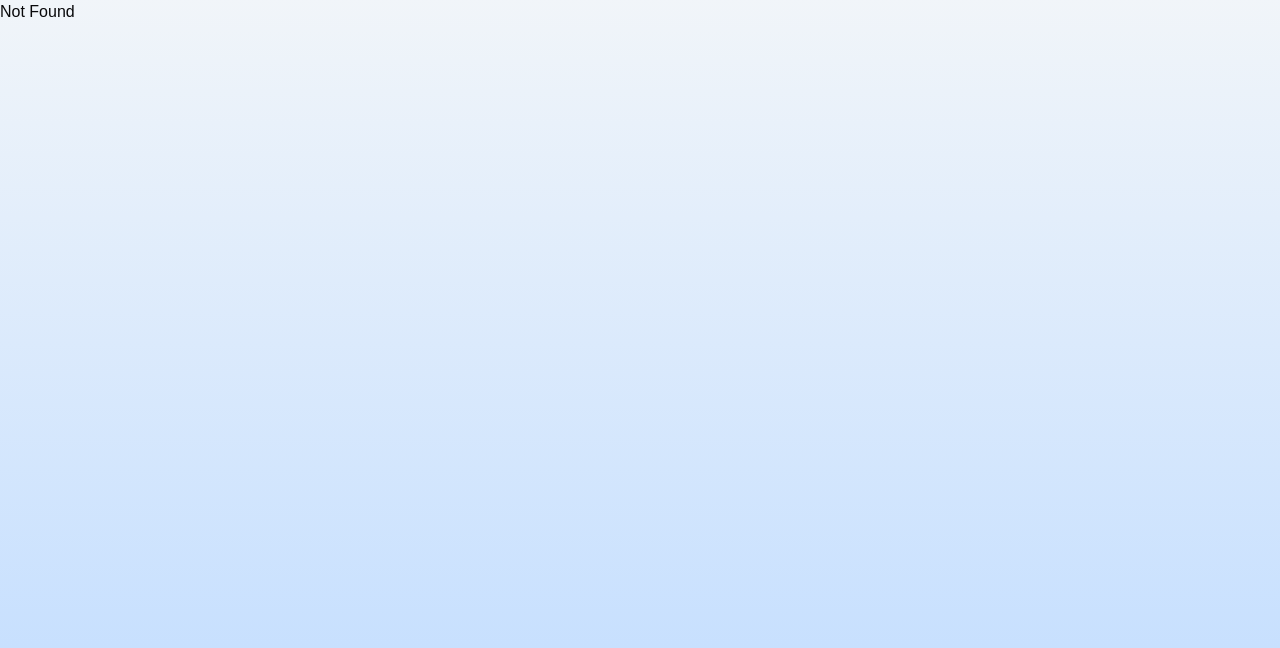
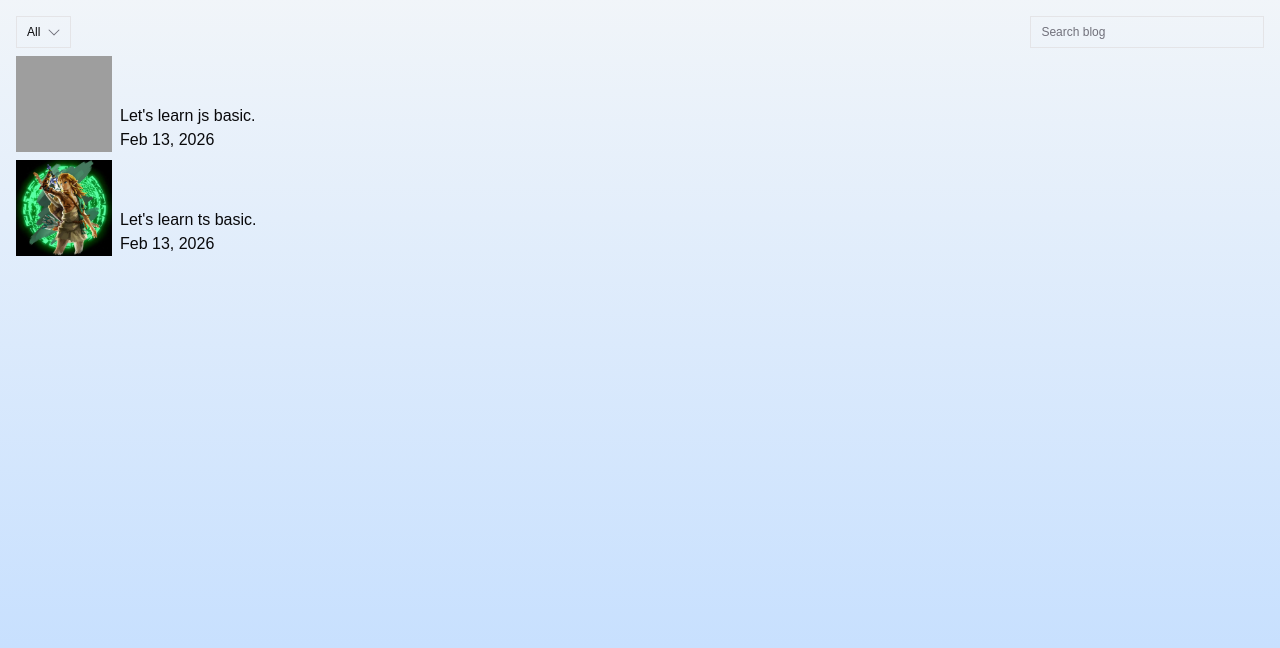
Before and after one commit to rahulroy0322/rotion, a React (Vite) app in the folder apps/blog/: page /#/admin/blog/manage in a window 1280 px wide. Shown: the top 648 px of the page. Built offline with nearby package versions, Linux system fonts and the light colour scheme; grey boxes are pictures that could not be loaded.

Commit message:
feat: add manage route to project

```diff
--- a/apps/blog/src/routeTree.gen.ts
+++ b/apps/blog/src/routeTree.gen.ts
@@ -17,6 +17,7 @@ import { Route as blogBlogSlugRouteImport } from './routes/(blog)/blog/$slug'
 import { Route as blogIndexRouteImport } from './routes/(blog)/index'
 import { Route as blogRouteRouteImport } from './routes/(blog)/route'
 import { Route as AdminBlogCreateRouteImport } from './routes/admin/blog/create'
+import { Route as AdminBlogManageRouteImport } from './routes/admin/blog/manage'
 import { Route as AdminRouteRouteImport } from './routes/admin/route'
 
 const AdminRouteRoute = AdminRouteRouteImport.update({
@@ -52,6 +53,11 @@ const authForgetRoute = authForgetRouteImport.update({
   path: '/forget',
   getParentRoute: () => authRouteRoute,
 } as any)
+const AdminBlogManageRoute = AdminBlogManageRouteImport.update({
+  id: '/blog/manage',
+  path: '/blog/manage',
+  getParentRoute: () => AdminRouteRoute,
+} as any)
 const AdminBlogCreateRoute = AdminBlogCreateRouteImport.update({
   id: '/blog/create',
   path: '/blog/create',
@@ -71,6 +77,7 @@ export interface FileRoutesByFullPath {
   '/': typeof blogIndexRoute
   '/blog/$slug': typeof blogBlogSlugRoute
   '/admin/blog/create': typeof AdminBlogCreateRoute
+  '/admin/blog/manage': typeof AdminBlogManageRoute
 }
 export interface FileRoutesByTo {
   '/admin': typeof AdminRouteRouteWithChildren
@@ -80,6 +87,7 @@ export interface FileRoutesByTo {
   '/': typeof blogIndexRoute
   '/blog/$slug': typeof blogBlogSlugRoute
   '/admin/blog/create': typeof AdminBlogCreateRoute
+  '/admin/blog/manage': typeof AdminBlogManageRoute
 }
 export interface FileRoutesById {
   __root__: typeof rootRouteImport
@@ -92,6 +100,7 @@ export interface FileRoutesById {
   '/(blog)/': typeof blogIndexRoute
   '/(blog)/blog/$slug': typeof blogBlogSlugRoute
   '/admin/blog/create': typeof AdminBlogCreateRoute
+  '/admin/blog/manage': typeof AdminBlogManageRoute
 }
 export interface FileRouteTypes {
   fileRoutesByFullPath: FileRoutesByFullPath
@@ -103,6 +112,7 @@ export interface FileRouteTypes {
     | '/'
     | '/blog/$slug'
     | '/admin/blog/create'
+    | '/admin/blog/manage'
   fileRoutesByTo: FileRoutesByTo
   to:
     | '/admin'
@@ -112,6 +122,7 @@ export interface FileRouteTypes {
     | '/'
     | '/blog/$slug'
     | '/admin/blog/create'
+    | '/admin/blog/manage'
   id:
     | '__root__'
     | '/(auth)'
@@ -123,6 +134,7 @@ export interface FileRouteTypes {
     | '/(blog)/'
     | '/(blog)/blog/$slug'
     | '/admin/blog/create'
+    | '/admin/blog/manage'
   fileRoutesById: FileRoutesById
 }
 export interface RootRouteChildren {
@@ -182,6 +194,13 @@ declare module '@tanstack/react-router' {
       preLoaderRoute: typeof authForgetRouteImport
       parentRoute: typeof authRouteRoute
     }
+    '/admin/blog/manage': {
+      id: '/admin/blog/manage'
+      path: '/blog/manage'
+      fullPath: '/admin/blog/manage'
+      preLoaderRoute: typeof AdminBlogManageRouteImport
+      parentRoute: typeof AdminRouteRoute
+    }
     '/admin/blog/create': {
       id: '/admin/blog/create'
       path: '/blog/create'
@@ -231,10 +250,12 @@ const blogRouteRouteWithChildren = blogRouteRoute._addFileChildren(
 
 interface AdminRouteRouteChildren {
   AdminBlogCreateRoute: typeof AdminBlogCreateRoute
+  AdminBlogManageRoute: typeof AdminBlogManageRoute
 }
 
 const AdminRouteRouteChildren: AdminRouteRouteChildren = {
   AdminBlogCreateRoute: AdminBlogCreateRoute,
+  AdminBlogManageRoute: AdminBlogManageRoute,
 }
 
 const AdminRouteRouteWithChildren = AdminRouteRoute._addFileChildren(
--- /dev/null
+++ b/apps/blog/src/routes/admin/blog/manage.tsx
@@ -0,0 +1,181 @@
+import { createFileRoute, Link } from '@tanstack/react-router'
+import { useMemo, useState } from 'react'
+import { Input } from 'ui/ui/input'
+import {
+  Select,
+  SelectContent,
+  SelectItem,
+  SelectTrigger,
+  SelectValue,
+} from 'ui/ui/select'
+import { Image } from '#/components/image'
+import type { BlogStatusType, BlogType, CategoryType } from '#/types'
+import { timeFormat } from '#/utils/time'
+
+type BlogStatus = BlogStatusType | 'all'
+
+const Route = createFileRoute('/admin/blog/manage')({
+  component: RouteComponent,
+})
+
+const desc =
+  'Lorem ipsum dolor sit amet consectetur adipisicing elit. Cum quidem consequatur est quaerat exercitationem officiis at itaque vero totam odio possimus placeat ut explicabo distinctio id'
+
+const time = new Date()
+
+const categories = [
+  {
+    _id: '1',
+    name: 'web dev',
+  },
+  {
+    _id: '2',
+    name: 'basic',
+  },
+  {
+    _id: '3',
+    name: 'web dev',
+  },
+  {
+    _id: '4',
+    name: 'basic',
+  },
+  {
+    _id: '5',
+    name: 'basic',
+  },
+] as const satisfies CategoryType[]
+
+const blogs = [
+  {
+    _id: '1',
+    title: "Let's learn js basic.",
+    slug: 'let-learn-js-basic',
+    desc,
+    images: [
+      {
+        url: '/write.jpg',
+      },
+    ],
+    author: {
+      name: 'Author Name',
+      avatar: '/avatar.webp',
+    },
+    time,
+    categories,
+    status: 'draft',
+  },
+  {
+    _id: '2',
+    title: "Let's learn ts basic.",
+    slug: 'let-learn-ts-basic',
+    desc,
+    images: [
+      {
+        url: '/avatar.webp',
+      },
+    ],
+    author: {
+      name: 'Author Name',
+      avatar: '/write.jpg',
+    },
+    time,
+    categories,
+    status: 'published',
+  },
+] as BlogType[] satisfies BlogType[]
+
+function RouteComponent() {
+  const [filterBlogs, setFilterBlogs] = useState(blogs)
+
+  const { all, draft, published } = useMemo(() => {
+    return {
+      all: filterBlogs,
+      draft: filterBlogs.filter(({ status }) => status === 'draft'),
+      published: filterBlogs.filter(({ status }) => status === 'published'),
+    } satisfies Record<BlogStatus, BlogType[]>
+  }, [filterBlogs])
+
+  const handelSelect = (value: BlogStatus) => {
+    if (value === 'all') {
+      setFilterBlogs(blogs)
+    } else {
+      setFilterBlogs(blogs.filter(({ status }) => status === value))
+    }
+  }
+
+  const handelSearch = (value: string) => {
+    setFilterBlogs(
+      blogs.filter(
+        ({ title, slug }) => title.includes(value) || slug.includes(value)
+      )
+    )
+  }
+
+  return (
+    <div className="grow overflow-hidden container mx-auto p-4 flex flex-col gap-2">
+      <div className="flex items-center justify-baseline gap-2">
+        <Select
+          defaultValue={'all' satisfies BlogStatus}
+          onValueChange={(value) => handelSelect(value as BlogStatus)}
+        >
+          <SelectTrigger>
+            <SelectValue
+              className={'capitalize'}
+              placeholder="Select"
+            />
+          </SelectTrigger>
+          <SelectContent>
+            <SelectItem value={'all' satisfies BlogStatus}>
+              All ({all.length})
+            </SelectItem>
+            <SelectItem value={'draft' satisfies BlogStatus}>
+              Draft ({draft.length})
+            </SelectItem>
+            <SelectItem value={'published' satisfies BlogStatus}>
+              Published ({published.length})
+            </SelectItem>
+          </SelectContent>
+        </Select>
+
+        <div className="ml-auto">
+          <Input
+            className="min-w-[35ch]"
+            onChange={(e) => handelSearch(e.target.value.trim())}
+            placeholder="Search blog"
+          />
+        </div>
+      </div>
+
+      <div className="overflow-auto grow">
+        <ul className="space-y-2">
+          {filterBlogs.map(({ _id, images, title, time, slug }) => (
+            <li key={_id}>
+              {/*
+                  // TODO!
+                    */}
+              <Link
+                className="flex items-end gap-2"
+                params={{
+                  slug,
+                }}
+                to="/blog/$slug"
+              >
+                <Image
+                  alt={images[0].alt || title}
+                  className="size-24"
+                  src={images[0].url}
+                />
+                <div>
+                  <h2>{title}</h2>
+                  <time dateTime={time.toString()}>{timeFormat(time)}</time>
+                </div>
+              </Link>
+            </li>
+          ))}
+        </ul>
+      </div>
+    </div>
+  )
+}
+export { Route }
--- a/apps/blog/src/types.d.ts
+++ b/apps/blog/src/types.d.ts
@@ -14,6 +14,8 @@ type ImageType = {
   alt?: string
 }
 
+type BlogStatusType = 'draft' | 'published'
+
 type BlogType = {
   _id: string
   title: string
@@ -23,6 +25,7 @@ type BlogType = {
   author: UserType
   categories: CategoryType[]
   time: Date
+  status: BlogStatusType
 }
 
-export type { CategoryType, BlogType, ImageType }
+export type { CategoryType, BlogType, ImageType, BlogStatusType }
```
